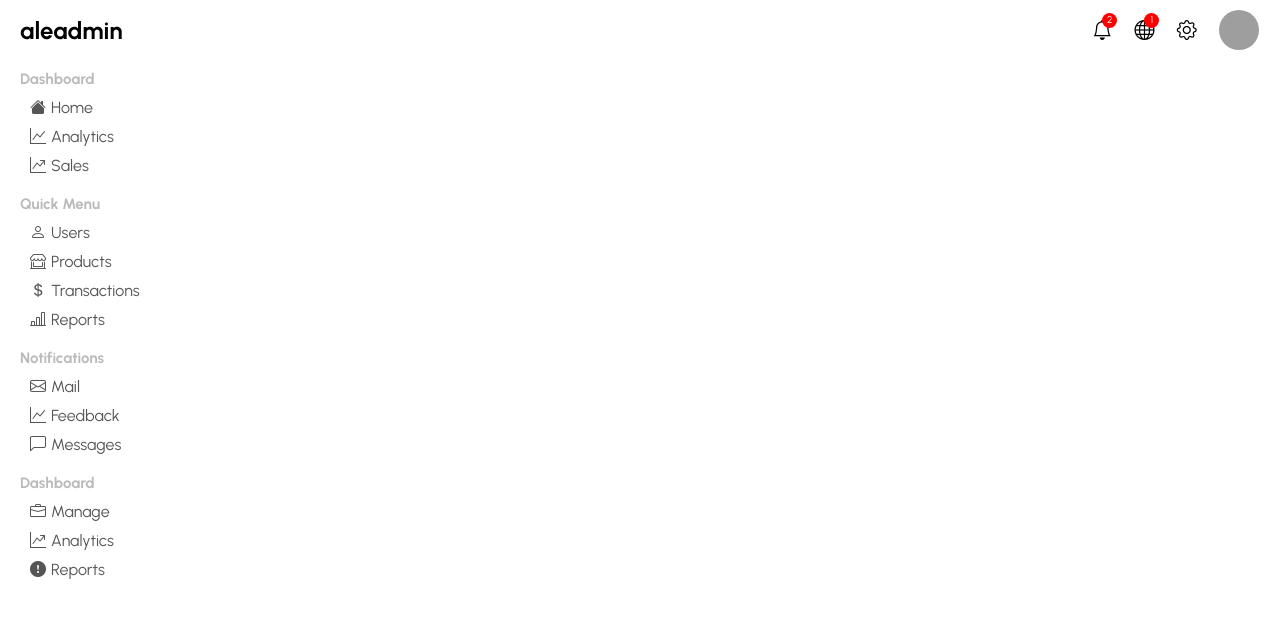
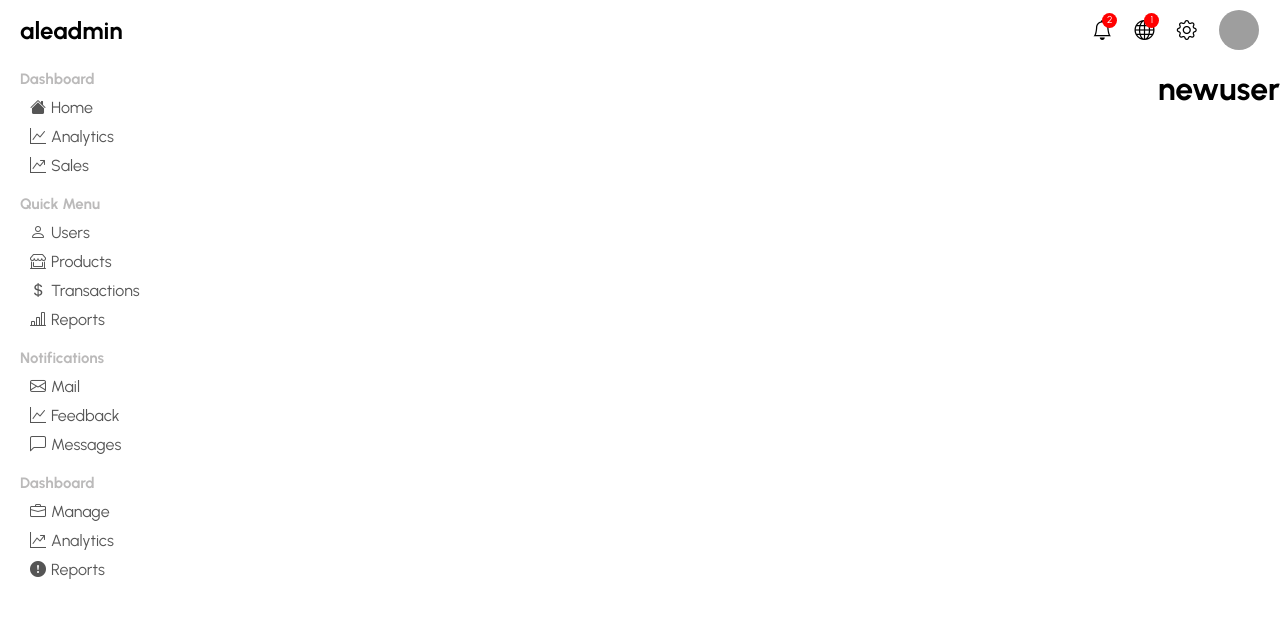
Before and after one commit to ginebras/react-dashboard, a React (Create React App) app: page /newUser in a window 1280 px wide. Shown: the top 618 px of the page. Built offline with nearby package versions, Linux system fonts and the light colour scheme; grey boxes are pictures that could not be loaded.

Commit message:
3 files modified, 2 added

```diff
--- a/src/App.js
+++ b/src/App.js
@@ -8,6 +8,7 @@ import Sidebar from './components/Sidebar/Sidebar';
 import Home from './pages/Home/Home';
 import UsersList from './pages/UsersList/UsersList';
 import UserPage from './pages/UserPage/UserPage';
+import NewUser from './pages/NewUser/NewUser';
 
 export default function App() {
   return (
@@ -20,6 +21,7 @@ export default function App() {
             <Route exact path="/" element={<Home />} />
             <Route exact path="/users" element={<UsersList />} />
             <Route exact path="/user-details/:id" element={<UserPage />} />
+            <Route exact path="/newUser" element={<NewUser />} />
           </Routes>
         </div>
       </div>
--- /dev/null
+++ b/src/pages/NewUser/NewUser.jsx
@@ -0,0 +1,10 @@
+import React from 'react';
+import './NewUser.css';
+
+export default function NewUser() {
+  return (
+    <div className="newUser">
+      <h1>newuser</h1>
+    </div>
+  );
+}
--- a/src/pages/UserPage/UserPage.css
+++ b/src/pages/UserPage/UserPage.css
@@ -90,6 +90,10 @@
   padding-bottom: 0;
 }
 
+.userTitle {
+  padding-left: 5px;
+}
+
 .updateUser {
   display: flex;
   margin-top: 15px;
--- a/src/pages/UserPage/UserPage.jsx
+++ b/src/pages/UserPage/UserPage.jsx
@@ -1,4 +1,6 @@
 import React from 'react';
+import { Link } from 'react-router-dom';
+
 import './UserPage.css';
 
 export default function UserPage() {
@@ -6,7 +8,9 @@ export default function UserPage() {
     <div className="userPage">
       <div className="userTitleContainer">
         <h1 className="userTitle">Edit User</h1>
-        <button className="createButton">Create</button>
+        <Link to="/newUser">
+          <button className="createButton">Create</button>
+        </Link>
       </div>
 
       <div className="userInfoContainer">
```
Also changed, not shown: src/pages/NewUser/NewUser.css (added).
